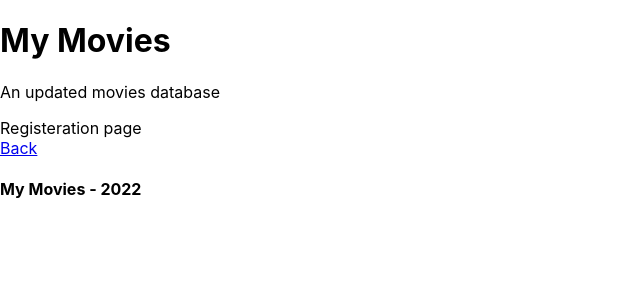
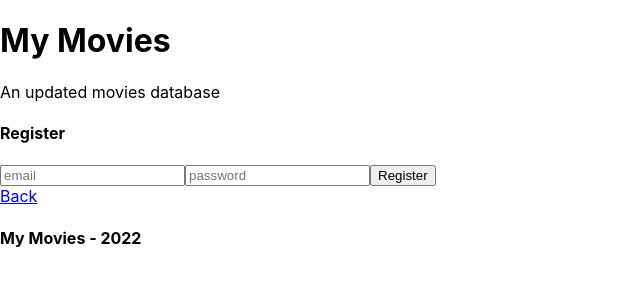
Before and after one commit to Master20100/MYMOVIES, a React (Create React App) app in the folder client/: page /Register in a window 1280 px wide. Shown: the top 300 px of the page, without its empty margins (0-640 px from the left). Built offline with nearby package versions, Linux system fonts and the light colour scheme.

Commit message:
registrtion page added

```diff
--- a/client/src/pages/Register.js
+++ b/client/src/pages/Register.js
@@ -1,11 +1,99 @@
-import React from 'react';
-import {Link}  from "react-router-dom";
+import React, { useState } from 'react';
+import { Link } from 'react-router-dom';
+import { useMutation } from '@apollo/client';
+import { ADD_USER } from '../utils/mutations';
+import Auth from '../utils/auth';
 
 export const Register = () => {
+  const [registerCredentials, setRegisterCredentials] = useState({
+    email: '',
+    password: '',
+  });
+  const [addUser, { error, data }] = useMutation(ADD_USER);
+
+  const handleChange = (event) => {
+    const { name, value } = event.target;
+
+    setRegisterCredentials({
+      ...registerCredentials,
+      [name]: value,
+    });
+  };
+
+  const handleFormSubmit = async (event) => {
+    event.preventDefault();
+
+    try {
+      const { data } = await addUser({
+        variables: { ...registerCredentials },
+      });
+
+      Auth.login(data.addUser.token);
+    } catch (e) {
+      console.error(e);
+    }
+  };
+
   return (
-    <>
-    <div>Registeration page</div>
-    <Link to="/">Back </Link>
-    </>
-  )
+    <div >
+      <h4 >Register</h4>
+      <div >
+        {data ? (
+          <div>
+            Success! please go to login page
+            <Link to="/Login">Login page</Link>
+          </div>
+        ) : (
+          <form onSubmit={handleFormSubmit}>
+            <input
+              placeholder="email"
+              name="email"
+              type="email"
+              value={registerCredentials.email}
+              onChange={handleChange}
+            />
+            <input
+              placeholder="password"
+              name="password"
+              type="password"
+              value={registerCredentials.password}
+              onChange={handleChange}
+            />
+            <button
+              type="submit"
+            >
+              Register
+            </button>
+          </form>
+        )}
+
+        {error && (
+          <div >
+            {error.message}  Registration Failed
+          </div>
+        )}
+        <Link to="/">Back </Link>
+      </div>
+    </div>
+  );
+
+
+
+
+
+
+
+
+
+
+
+
+
+
+
+
+
+
+
+
 }
--- a/client/src/utils/mutations.js
+++ b/client/src/utils/mutations.js
@@ -32,8 +32,17 @@ export const LOGIN_USER = gql`
   }
 `;
 
-
-
+export const ADD_USER = gql`
+  mutation addUser($email: String!, $password: String!) {
+    addUser(email: $email, password: $password) {
+      token
+      user {
+        _id
+        email
+      }
+    }
+  }
+`;
 
 
 
```
Also changed, not shown: client/src/components/Imdb.js (+9 -2 lines).
